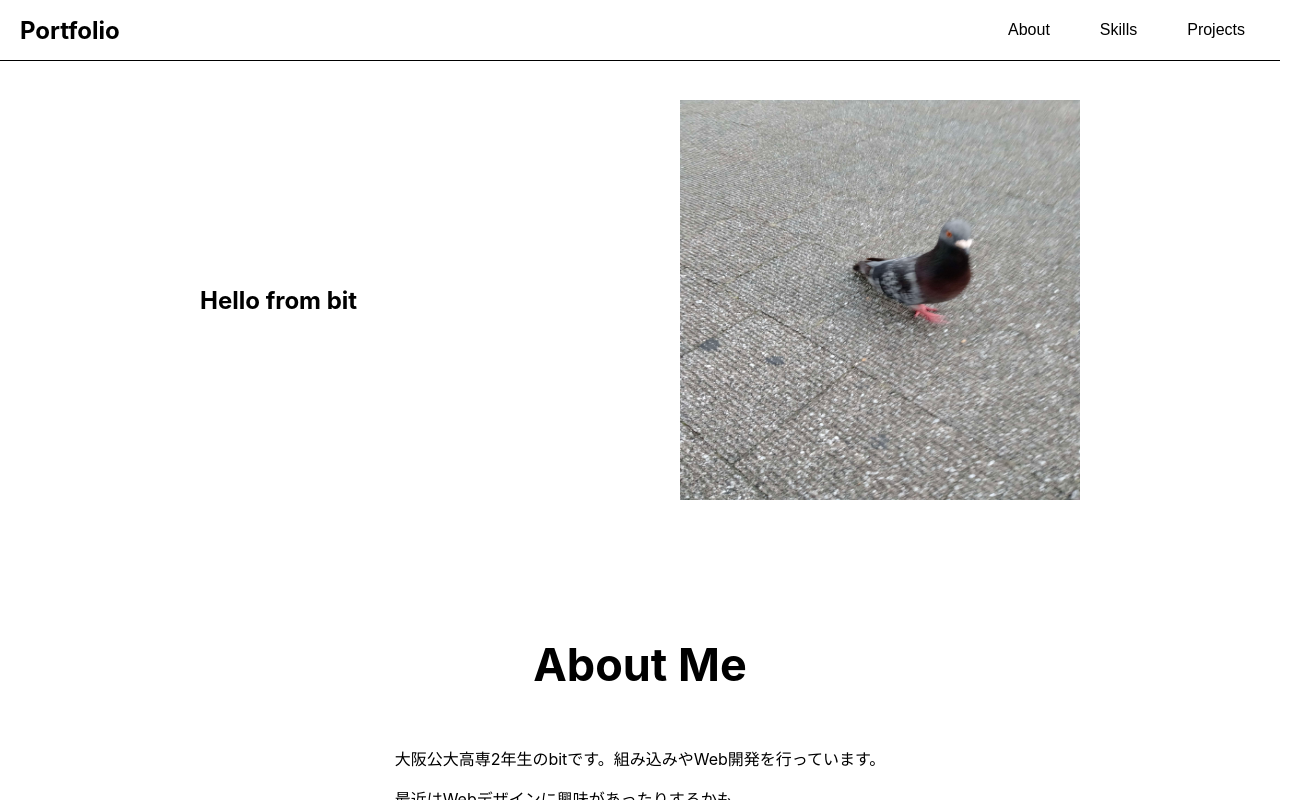
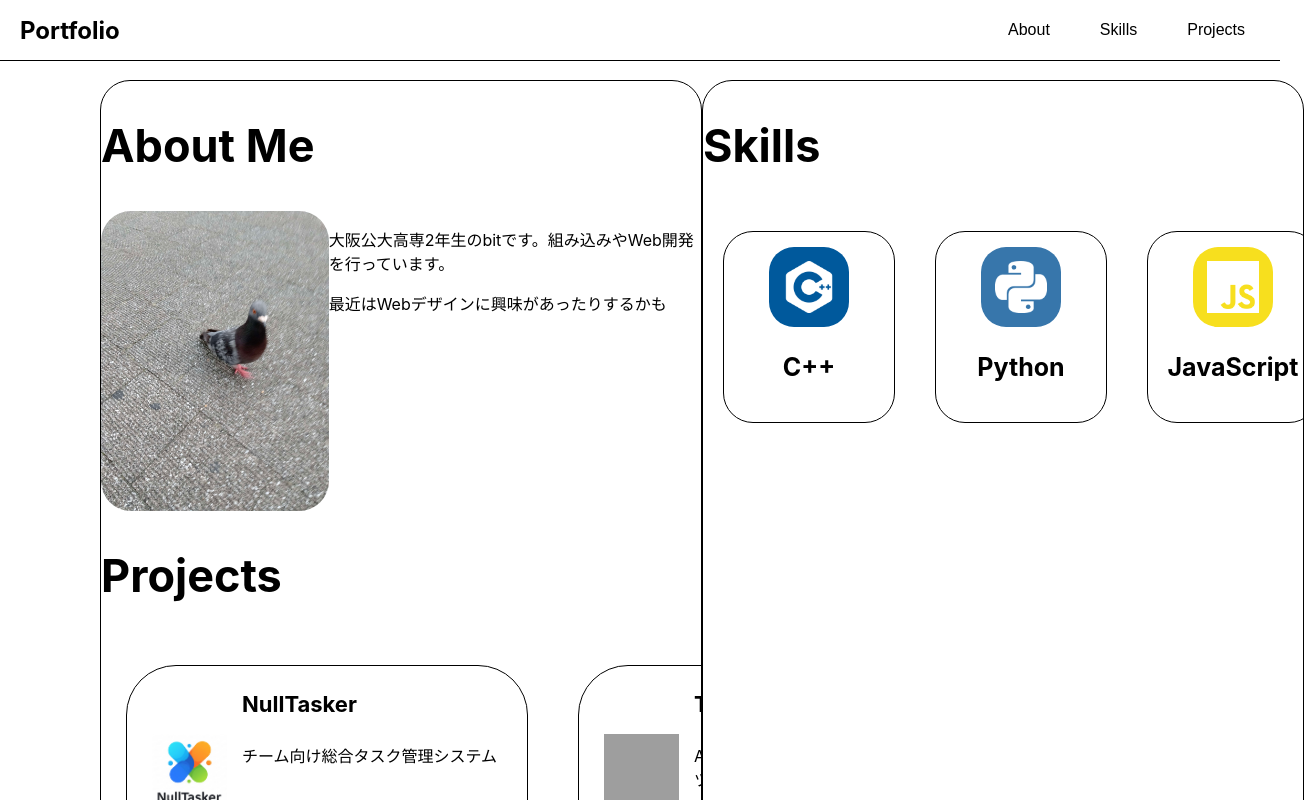
Before and after one commit to NekoChan9382/portfolio, a React (Create React App) app: page / in a window 1280 px wide. Shown: the top 800 px of the page, 1304 px wide, since content can reach past the window. Built offline with nearby package versions, Linux system fonts and the light colour scheme; grey boxes are pictures that could not be loaded.

Commit message:
feat: change content position

```diff
--- a/public/index.html
+++ b/public/index.html
@@ -24,7 +24,7 @@
       work correctly both with client-side routing and a non-root public URL.
       Learn how to configure a non-root public URL by running `npm run build`.
     -->
-    <title>React App</title>
+    <title>bit Portfolio</title>
   </head>
   <body>
     <noscript>You need to enable JavaScript to run this app.</noscript>
--- a/src/App.css
+++ b/src/App.css
@@ -3,8 +3,16 @@
 }
 
 .main {
+  padding-top: 80px;
   padding-left: 100px;
   padding-right: 100px;
+  display: flex;
+  justify-content: space-between;
+}
+
+.section {
+  border: 1px solid black;
+  border-radius: 30px;
 }
 
 .section-content {
--- a/src/App.tsx
+++ b/src/App.tsx
@@ -12,10 +12,13 @@ function App() {
     <div className="App">
       <Header />
       <div className="main">
-        <Hero />
-        <About />
-        <Skills />
-        <Projects />
+        <div className="section">
+          <About />
+          <Projects />
+        </div>
+        <div className="section">
+          <Skills />
+        </div>
       </div>
       <Footer />
     </div>
--- a/src/components/About.css
+++ b/src/components/About.css
@@ -0,0 +1,10 @@
+.greeting {
+  display: flex;
+}
+
+.greeting-image {
+  height: 300px;
+  width: 300px;
+  border-radius: 30px;
+  overflow: hidden;
+}
--- a/src/components/About.tsx
+++ b/src/components/About.tsx
@@ -4,13 +4,18 @@ import "./About.css";
 const About: React.FC = () => {
   return (
     <section id="about">
-      <div className="section-content">
+      <div className="section-contents">
         <div className="section-title">
           <h2>About Me</h2>
         </div>
         <div className="greeting">
-          <p>大阪公大高専2年生のbitです。組み込みやWeb開発を行っています。</p>
-          <p>最近はWebデザインに興味があったりするかも</p>
+          <div className="greeting-image">
+            <img src="./assets/kanibaPigeon.jpg" alt="kanibaPigeon"></img>
+          </div>
+          <div className="greeting-text">
+            <p>大阪公大高専2年生のbitです。組み込みやWeb開発を行っています。</p>
+            <p>最近はWebデザインに興味があったりするかも</p>
+          </div>
         </div>
       </div>
     </section>
--- a/src/components/Projects.css
+++ b/src/components/Projects.css
@@ -1,8 +1,6 @@
 #projects {
   height: 500px;
   width: 600px;
-  border: 1px solid black;
-  border-radius: 30px;
 }
 
 .section-contents {
--- a/src/components/Skills.css
+++ b/src/components/Skills.css
@@ -1,8 +1,6 @@
 #skills {
   height: 500px;
   width: 600px;
-  border: 1px solid black;
-  border-radius: 30px;
 }
 
 .section-contents {
```
